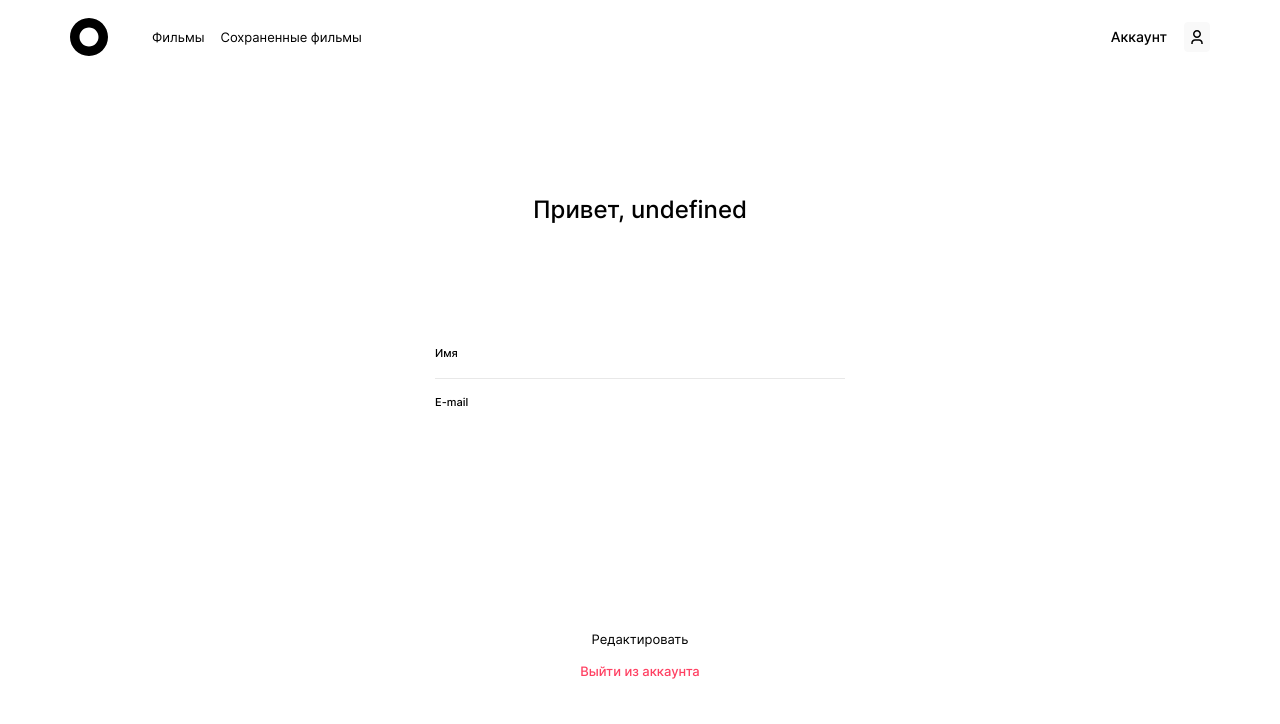
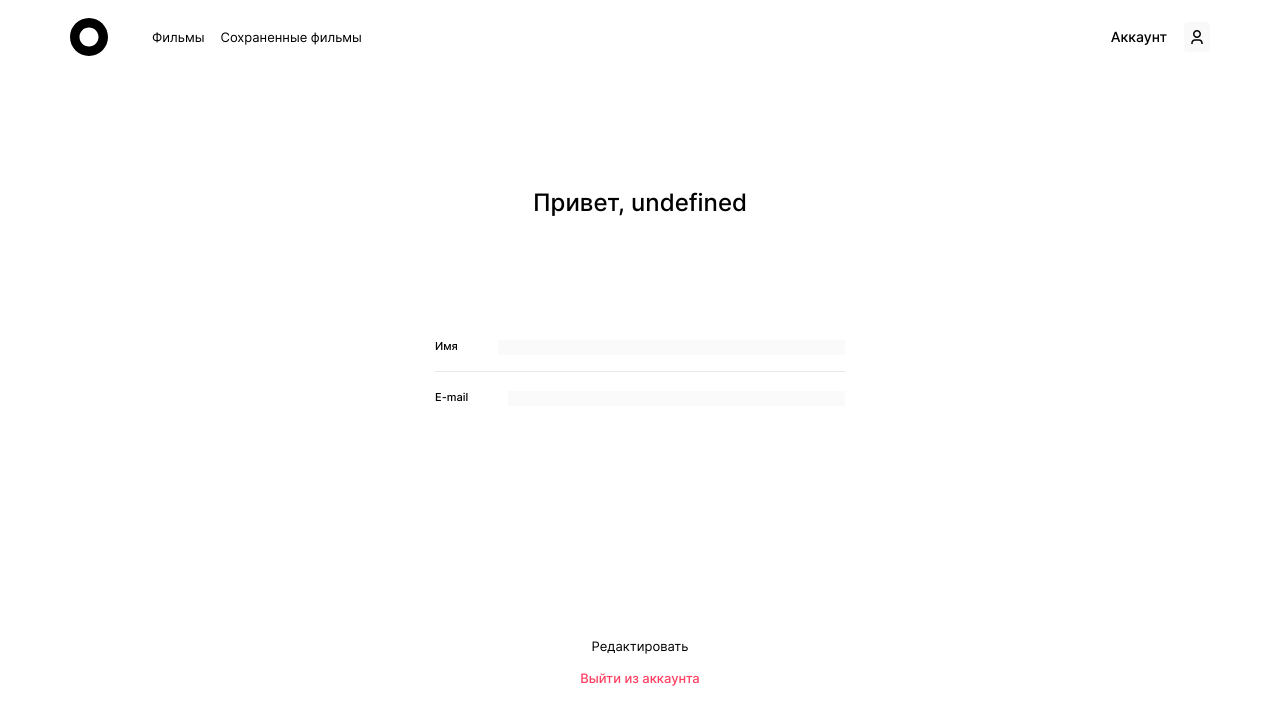
Before and after one commit to anna-baranova/movies-explorer-frontend, a React (Create React App) app: page /profile in a window 1280 px wide. Shown: the top 724 px of the page. Built offline with nearby package versions, Linux system fonts and the light colour scheme.

Commit message:
feat: добавлена валидация страницы пользователя

```diff
--- a/src/components/App/App.js
+++ b/src/components/App/App.js
@@ -15,10 +15,7 @@ import {register, login, checkToken} from '../../utils/Auth';
 function App() {
   const history = new useHistory();
   const [loggedIn, setLoggedIn] = React.useState(false);
-  const [movies, setMovies] = React.useState([]);  //СКОПИРОВАЛА В МУВИЗ
-  const [isLoading, setIsLoading] = React.useState(false); //СКОПИРОВАЛА В МУВИЗ
   const [currentUser, setCurrentUser] = React.useState({});
-  const [wasRequest, setWasRequest] = React.useState(false); //СКОПИРОВАЛА В МУВИЗ
   const [savedMovies, setSavedMovies] =  React.useState([]);
 
   function handleRegisterUser({name, email, password}) {
@@ -63,42 +60,11 @@ function App() {
     const jwt = localStorage.getItem('jwt');
     mainApi.changeUserData(jwt, name, email)
       .then(res => {
+        console.log("updatedUser", res)
         setCurrentUser({email: res.email, name: res.name, _id: res._id});
       })
         .catch(e => console.log(`Ошибка при изменении данных пользователя: ${e}`))
   }
-
-  //--------------ПРОБУЮ ПЕРЕНЕСТИ В MOVIES---------------
-  // const handleGetFilms = (isShortMovie, searchText) => {
-
-  //   const allMoviesinLocalStorage = JSON.parse(localStorage.getItem('BeatFilmsList'));
-
-  //   if(!allMoviesinLocalStorage) {
-  //     setIsLoading(true);
-  //     moviesApi.getFilms()
-  //       .then(dataFilms => {
-  //         localStorage.setItem('BeatFilmsList', JSON.stringify(dataFilms));
-  //         const byTitle = film => film.nameRU.toLowerCase().includes(searchText.toLowerCase());
-  //         const byDuration = film => film.duration <= 40;
-  //         setMovies(isShortMovie
-  //           ? dataFilms.filter(byDuration).filter(byTitle)
-  //           : dataFilms.filter(byTitle)
-  //         );
-  //         // setDisplayCards(true);
-  //         setWasRequest(true);
-  //         console.log(dataFilms);
-  //       })
-  //       .catch((err) => {
-  //         console.log(err);
-  //       })
-  //       .finally(() => {
-  //         setIsLoading(false);
-  //     })
-  //   } else {
-  //     setMovies(allMoviesinLocalStorage)
-  //   }
-  // };
-
 
   function handleSaveMovies (movie) {
     const jwt = localStorage.getItem('jwt');
@@ -154,7 +120,6 @@ function App() {
     }
   }, [currentUser]);
 
-  //сделать как-то попроще
   React.useEffect(() => {
     const token = localStorage.getItem('jwt');
     if(token) {
@@ -167,7 +132,6 @@ function App() {
                 setCurrentUser({email: res.email, name: res.name, _id: res._id});
                 setLoggedIn(true);
                 console.log(currentUser)
-                // history.push('/');
               } else {
                 setLoggedIn(false);
                 history.push('/');
--- a/src/components/AuthForm/AuthForm.js
+++ b/src/components/AuthForm/AuthForm.js
@@ -23,7 +23,8 @@ function AuthForm (props) {
         <Logo/>
         <h2 className="auth__title">{props.title}</h2>
         <form className='auth__form' id='authform' onSubmit={handleSubmit}>
-          {props.isNameNeeded && <label className='auth__input-label'>
+          {props.isNameNeeded &&
+          <label className='auth__input-label'>
             Имя
             <input
               className='auth__input'
--- a/src/components/Main/Main.js
+++ b/src/components/Main/Main.js
@@ -9,8 +9,6 @@ import Portfolio from '../Portfolio/Portfolio';
 import Footer from '../Footer/Footer';
 import NavAuth from '../NavAuth/NavAuth';
 import Navigation from '../Navigation/Navigation';
-
-// const loggedIn = true;
 
 function Main ({loggedIn}) {
   return(
--- a/src/components/Movies/Movies.js
+++ b/src/components/Movies/Movies.js
@@ -16,9 +16,6 @@ function Movies ({ onMovieSave, onMovieDelete, savedMovies}) {
 
     const handleGetFilms = (isShortMovie, searchText) => {
 
-    // const allMoviesinLocalStorage = JSON.parse(localStorage.getItem('BeatFilmsList'));
-
-    // if(!allMoviesinLocalStorage) {
       setIsLoading(true);
       moviesApi.getFilms()
         .then(dataFilms => {
@@ -39,9 +36,6 @@ function Movies ({ onMovieSave, onMovieDelete, savedMovies}) {
           setIsLoading(false);
           console.log("localStorage",localStorage)
       })
-    // } else {
-    //   setMovies(allMoviesinLocalStorage)
-    // }
   };
 
   return(
--- a/src/components/Profile/Profile.css
+++ b/src/components/Profile/Profile.css
@@ -11,7 +11,7 @@
   flex-direction: column;
   align-items: center;
   margin: auto;
-  /* min-width: 410px; */
+  width: 410px;
 }
 
 
@@ -33,10 +33,11 @@
 
 .profile__input-container{
   display: flex;
+  grid-gap: 40px;
   flex-direction: row;
   justify-content: space-between;
   padding-bottom: 16px;
-  margin-bottom: 17px;
+  margin-bottom: 7px;
   border-bottom: 1px solid #E8E8E8;;
 }
 
@@ -47,19 +48,33 @@
 }
 
 .profile__input-label{
-  width: 100%;
   font-weight: 500;
   font-size: 11px;
   line-height: 13px;
+  white-space: nowrap;
 }
 
 .profile__input{
+  width: 100%;
   font-weight: normal;
   font-size: 11px;
   line-height: 13px;
   text-align: right;
   border: none;
   outline: none;
+}
+
+.profile__input-error{
+  color:red;
+  font-weight: normal;
+  font-size: 10px;
+  line-height: 12px;
+  width: 100%;
+  text-align: end;
+  margin-bottom: 12px;
+  white-space: nowrap;
+  overflow: hidden;
+  text-overflow: ellipsis;
 }
 
 .profile__button{
@@ -79,6 +94,15 @@
   opacity: 0.6;
 }
 
+.profile__save-button_inactive{
+  color: #A0A0A0;
+}
+
+.profile__save-button_inactive:hover{
+  cursor: default;
+  opacity: 1;
+}
+
 .profile__link{
   font-weight: 500;
   font-size: 13px;
--- a/src/components/Profile/Profile.js
+++ b/src/components/Profile/Profile.js
@@ -4,35 +4,37 @@ import Navigation from '../Navigation/Navigation';
 import { Link } from 'react-router-dom';
 import './Profile.css';
 import CurrentUserContext from '../../contexts/CurrentUserContext';
+import { Validation } from '../../utils/functions';
 
-function Profile (props) {
+function Profile ({ onUpdateUser, onLogout }) {
 
   const currentUser = useContext(CurrentUserContext);
-  const [name, setName] = useState("");
-  const [email, setEmail] = useState("");
+  const [isEditing, setIsEditing] = React.useState(false);
+  const {values, handleChange, resetFrom, errors, isValid} = Validation({
+    name: currentUser.name,
+    email: currentUser.email
+});
 
-  function handleChangeName(e) {
-    setName(e.target.value);
+  function handleSubmit(e) {
+    if(isValid){
+      e.preventDefault();
+      onUpdateUser(values);
+      setIsEditing(false)
+    }
   }
 
-  function handleChangeEmail(e) {
-    setEmail(e.target.value);
+  function handleEditClick(e) {
+    e.preventDefault();
+    resetFrom(currentUser, {}, false);
+    setIsEditing(true);
+    console.log("isEditing", isEditing)
   }
 
-  function handleSubmit(e) {
-    e.preventDefault();
-    // Передаём значения управляемых компонентов во внешний обработчик
-    props.onUpdateUser({
-      name: name,
-      email: email,
-    });
-  }
-
-
-  useEffect(() => {
-    setName(currentUser ? currentUser.name : '');
-    setEmail(currentUser ? currentUser.email : '');
-  }, [currentUser]);
+  React.useEffect(() => {
+    if (currentUser) {
+      resetFrom(currentUser, {}, false);
+    }
+  }, [currentUser, resetFrom]);
 
   return(
     <section className='profile'>
@@ -40,19 +42,50 @@ function Profile (props) {
         <Navigation />
       </Header>
         <form className='profile__form' onSubmit={handleSubmit}>
-        <h2 className="profile__title">{`Привет, ${name}`}</h2>
+        <h2 className="profile__title">{`Привет, ${currentUser.name}`}</h2>
           <fieldset className='profile__fieldset'>
             <div className='profile__input-container'>
               <label className='profile__input-label'>Имя</label>
-              <input className='profile__input' name='name' value={name ?? ""} onChange={handleChangeName}/>
+              <input
+                className={`profile__input ${!isEditing && "profile__input_disabled"}`}
+                name='name'
+                type="text"
+                minLength={2}
+                maxLength={30}
+                value={values.name || ""}
+                onChange={handleChange}
+                disabled={!isEditing}
+                autoComplete="off"
+              />
             </div>
+            <span className='profile__input-error'>{errors.name || ''}</span>
             <div className='profile__input-container'>
               <label className='profile__input-label'>E-mail</label>
-              <input className='profile__input' name='email' value={email ?? ""} onChange={handleChangeEmail}/>
+              <input
+                className='profile__input'
+                name='email'
+                type="email"
+                value={values.email || ""}
+                onChange={handleChange}
+                disabled={!isEditing}
+                autoComplete="off"
+              />
             </div>
+            <span className='profile__input-error'>{errors.email || ''}</span>
           </fieldset>
-          <button className='profile__button' type='submit'>Редактировать</button>
-          <Link className='profile__link' to="signin" onClick={props.onLogout}>Выйти из аккаунта</Link>
+
+          {isEditing ?
+          (<button
+            className='profile__button'
+            type="submit"
+          >Сохранить</button>):
+          (<button
+            className='profile__button'
+            type="button"
+            onClick={handleEditClick}
+          >Редактировать</button>)}
+
+          <Link className='profile__link' to="signin" onClick={onLogout}>Выйти из аккаунта</Link>
         </form>
     </section>
   )
--- a/src/utils/functions.js
+++ b/src/utils/functions.js
@@ -1,7 +1,7 @@
 import React from 'react';
 
-function Validation() {
-  const [values, setValues] = React.useState({});
+function Validation(initialValues) {
+  const [values, setValues] = React.useState(initialValues);
   const [errors, setErrors] = React.useState({});
   const [isValid, setIsValid] = React.useState(false);
 
```
